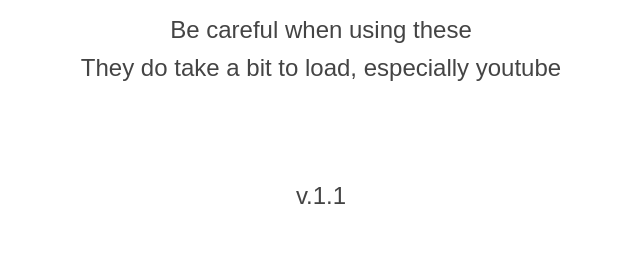
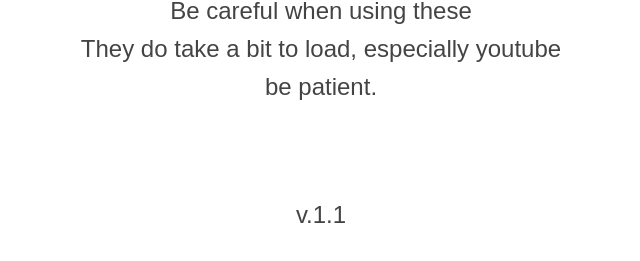
Before and after one commit to idkwhatthisislmao/proxynote, a plain HTML site: page index.html in a window 1280 px wide. Shown: the part 335-596 px from the top of the page, without its empty margins (319-959 px from the left). Drawn offline with Linux system fonts and the light colour scheme.

Commit message:
Update index.html

```diff
--- a/index.html
+++ b/index.html
@@ -40,6 +40,7 @@
         <ul>
             <li>Be careful when using these</li>
             <li>They do take a bit to load, especially youtube</li>
+            <li>be patient.</li>
             <li>ㅤ</li>
             <li>ㅤ</li>
             <li>v.1.1</li>
```
